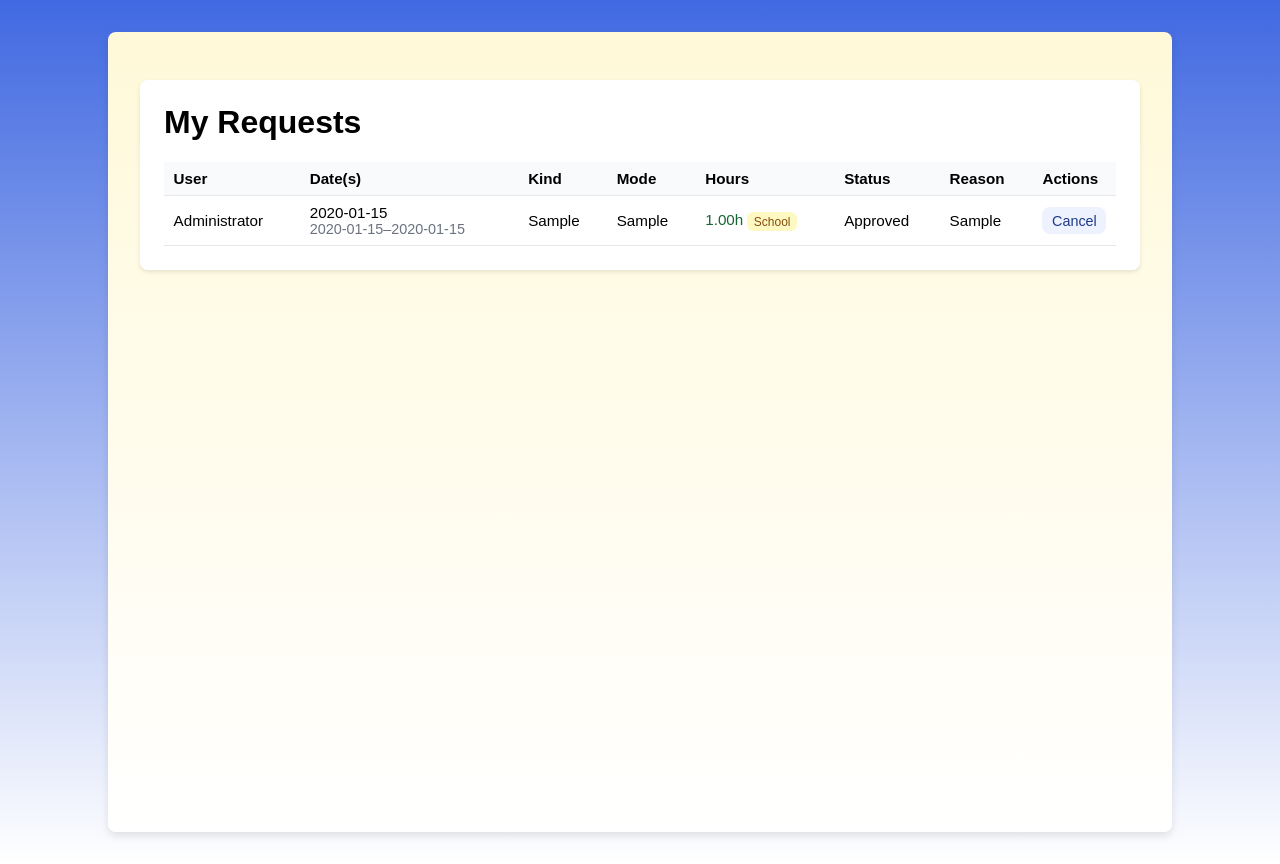
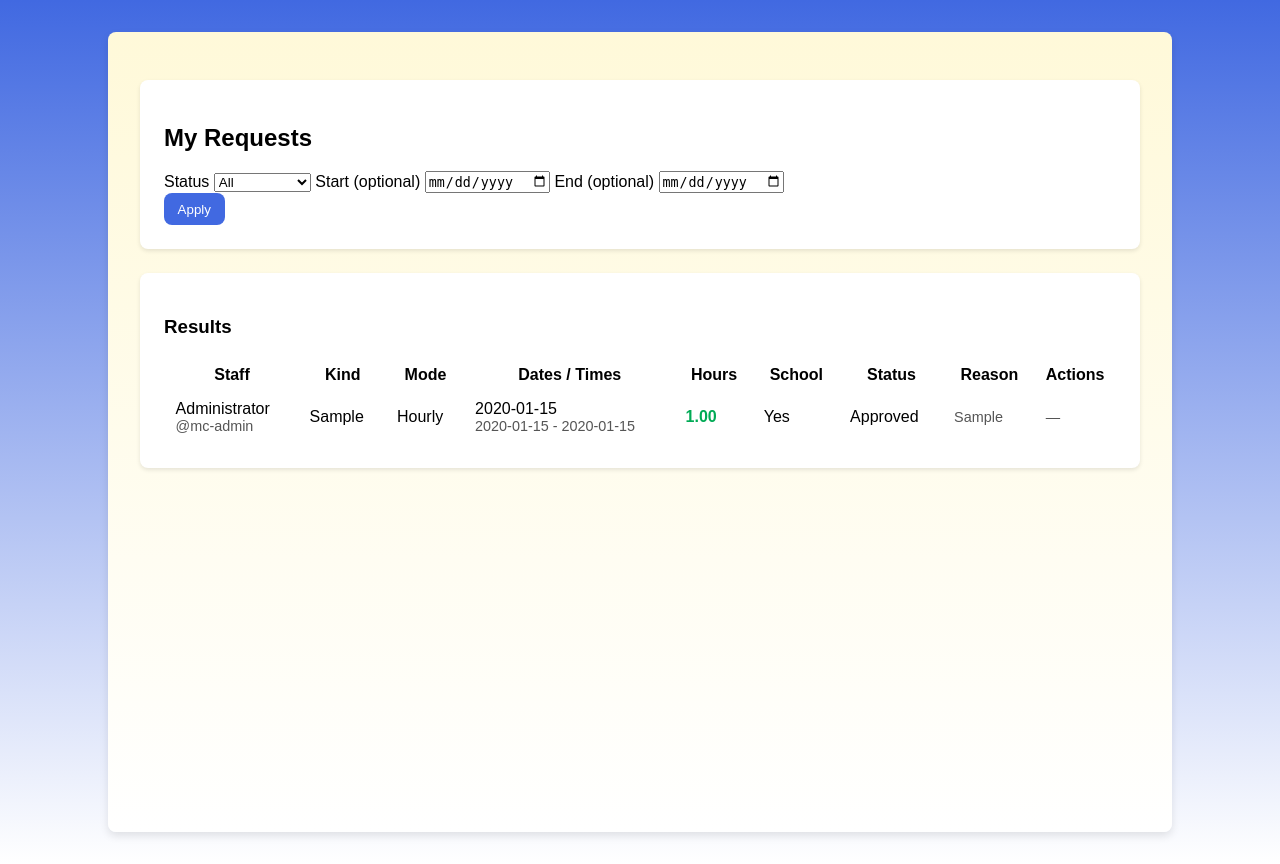
Before and after one commit to mcahoon-coder/RWA-Leave-System-Render-Clean, a Flask app: page /requests in a window 1280 px wide. Shown: the part 50-914 px from the top of the page. Run offline with Flask 3, Linux system fonts and the light colour scheme; a user stored in the database is signed in; tables that the repository leaves empty hold one stand-in row (values such as "Sample post"); some libraries are stand-ins or nearby versions.

Commit message:
Update requests.html

```diff
--- a/templates/requests.html
+++ b/templates/requests.html
@@ -3,83 +3,137 @@
 
 {% block content %}
 <div class="card">
-  <h1 style="margin-top:0;">My Requests</h1>
+  <h2 class="card-title">My Requests</h2>
 
-  {% if reqs %}
-    <table class="table-tight" style="font-size:.95rem;">
+  <!-- Filters (unchanged) -->
+  <form method="get" class="filters-row">
+    <div class="filters">
+      <label>Status
+        <select name="status">
+          {% set cur = (status or 'all')|lower %}
+          <option value="all" {{ 'selected' if cur=='all' else '' }}>All</option>
+          <option value="pending" {{ 'selected' if cur=='pending' else '' }}>Pending</option>
+          <option value="approved" {{ 'selected' if cur=='approved' else '' }}>Approved</option>
+          <option value="disapproved" {{ 'selected' if cur=='disapproved' else '' }}>Disapproved</option>
+          <option value="cancelled" {{ 'selected' if cur=='cancelled' else '' }}>Cancelled</option>
+        </select>
+      </label>
+      <label>Start (optional)
+        <input type="date" name="start" value="{{ start or '' }}">
+      </label>
+      <label>End (optional)
+        <input type="date" name="end" value="{{ end or '' }}">
+      </label>
+    </div>
+    <button class="btn">Apply</button>
+  </form>
+</div>
+
+<div class="card">
+  <h3 class="card-title">Results</h3>
+
+  {% if reqs|length == 0 %}
+    <p>No requests found.</p>
+  {% else %}
+    <table class="table tight">
       <thead>
         <tr>
-          <th>User</th>
-          <th>Date(s)</th>
+          <th>Staff</th>  <!-- NEW: show staff on every row -->
           <th>Kind</th>
           <th>Mode</th>
+          <th>Dates / Times</th>
           <th>Hours</th>
+          <th>School</th>
           <th>Status</th>
           <th>Reason</th>
-          <th style="width:1%;">Actions</th>
+          <th style="width:1%">Actions</th>
         </tr>
       </thead>
       <tbody>
         {% for r in reqs %}
         <tr>
-          <!-- Username -->
-          <td>{{ r.user.staff_name or r.user.username }}</td>
-
-          <!-- Dates + Times (12h) -->
+          <!-- Staff name/username -->
           <td>
-            {{ r.start_date }}{% if r.end_date != r.start_date %} → {{ r.end_date }}{% endif %}
-            {% if r.start_time and r.end_time %}
-              <div class="muted">{{ r.start_time|h12 }}–{{ r.end_time|h12 }}</div>
+            {{ (r.user.staff_name or r.user.username) }}
+            {% if is_admin and r.user.username and r.user.staff_name %}
+              <div class="subtle">@{{ r.user.username }}</div>
             {% endif %}
           </td>
 
-          <!-- Kind / Mode -->
           <td>{{ r.kind|capitalize }}</td>
-          <td>{{ r.mode|capitalize }}</td>
+          <td>
+            {% if r.mode == 'daily' %}Daily{% elif r.mode == 'halfday' %}Half Day{% else %}Hourly{% endif %}
+          </td>
 
-          <!-- Hours (balance color hint) -->
           <td>
-            <span class="{{ 'text-danger' if (r.hours|float) > (me.hours_balance|float) else 'text-success' }}">
-              {{ '%.2f'|format(r.hours) }}h
-            </span>
-            {% if r.is_school_related %}
-              <div class="badge" style="background:#fef9c3; color:#854d0e; font-size:.75rem; margin-top:2px;">School</div>
+            {{ r.start_date }}{% if r.end_date and r.end_date != r.start_date %} → {{ r.end_date }}{% endif %}
+            {% if r.start_time or r.end_time %}
+              <div class="subtle">
+                {{ r.start_time|h12 if r.start_time else '-' }} - {{ r.end_time|h12 if r.end_time else '-' }}
+              </div>
             {% endif %}
           </td>
 
-          <!-- Status -->
+          <td>
+            <span class="{% if r.status == 'Approved' and not r.is_school_related and (r.user.hours_balance < 0) %}neg{% else %}pos{% endif %}">
+              {{ '%.2f'|format(r.hours or 0) }}
+            </span>
+          </td>
+
+          <td>{{ 'Yes' if r.is_school_related else 'No' }}</td>
+
           <td>{{ r.status }}</td>
 
-          <!-- Reason -->
-          <td>{{ r.reason or '—' }}</td>
+          <td>
+            {% if r.reason %}<span class="subtle">{{ r.reason }}</span>{% else %}<span class="subtle">—</span>{% endif %}
+          </td>
 
-          <!-- Actions -->
-          <td style="white-space:nowrap;">
+          <td class="nowrap">
             {% if r.status == 'Pending' %}
-              <form method="post" action="{{ url_for('cancel', req_id=r.id) }}" style="display:inline;">
-                <button class="btn sm danger" type="submit">Cancel</button>
-              </form>
-              {% if not r.is_school_related %}
-              <form method="post" action="{{ url_for('mark_school_related', req_id=r.id) }}" style="display:inline;">
-                <button class="btn sm ghost" type="submit">Mark School</button>
-              </form>
-              {% else %}
-              <form method="post" action="{{ url_for('unmark_school_related', req_id=r.id) }}" style="display:inline;">
-                <button class="btn sm ghost" type="submit">Unmark</button>
-              </form>
+              {% if (me.id == r.user_id) or is_admin %}
+                {% if not r.is_school_related %}
+                  <form method="post" action="{{ url_for('mark_school_related', req_id=r.id) }}" class="inline">
+                    <button class="btn btn-outline btn-xs" title="Mark school-related">School ✓</button>
+                  </form>
+                {% else %}
+                  <form method="post" action="{{ url_for('unmark_school_related', req_id=r.id) }}" class="inline">
+                    <button class="btn btn-outline btn-xs" title="Remove school-related">School ✕</button>
+                  </form>
+                {% endif %}
               {% endif %}
-            {% elif r.status == 'Approved' %}
-              <form method="post" action="{{ url_for('cancel', req_id=r.id) }}" style="display:inline;">
-                <button class="btn sm ghost" type="submit">Cancel</button>
-              </form>
+
+              {% if is_admin %}
+                <form method="post" action="{{ url_for('approve', req_id=r.id) }}" class="inline">
+                  <button class="btn btn-success btn-xs">Approve</button>
+                </form>
+                <form method="post" action="{{ url_for('disapprove', req_id=r.id) }}" class="inline">
+                  <button class="btn btn-danger btn-xs">Disapprove</button>
+                </form>
+              {% endif %}
+
+              {% if (me.id == r.user_id) or is_admin %}
+                <form method="post" action="{{ url_for('cancel', req_id=r.id) }}" class="inline">
+                  <button class="btn btn-soft btn-xs">Cancel</button>
+                </form>
+              {% endif %}
+            {% else %}
+              <span class="subtle">—</span>
             {% endif %}
           </td>
         </tr>
         {% endfor %}
       </tbody>
     </table>
-  {% else %}
-    <p class="muted">No leave requests submitted yet.</p>
   {% endif %}
 </div>
+
+<style>
+  .table.tight th, .table.tight td { padding: 0.45rem 0.6rem; }
+  .nowrap { white-space: nowrap; }
+  .inline { display: inline-block; margin-right: .25rem; }
+  .subtle { color:#555; font-size:.9em; }
+  .neg { color:#b00020; font-weight:600; }
+  .pos { color:#0a5; font-weight:600; }
+  .btn-xs { padding: .25rem .5rem; font-size:.85em; }
+</style>
 {% endblock %}
```
